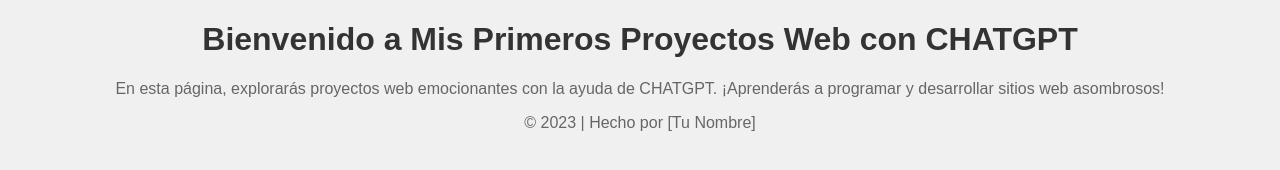
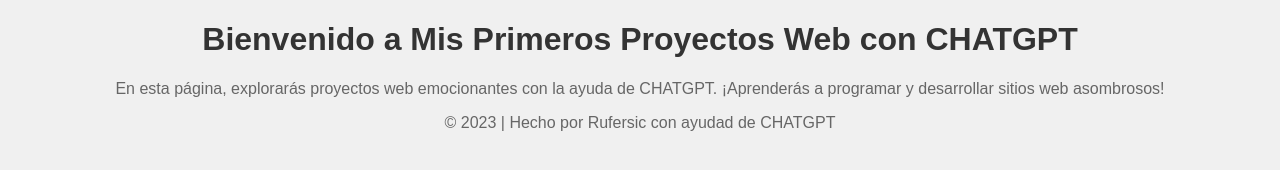
Before and after one commit to rufersic1991/chatgpt, a plain HTML site: page index.html in a window 1280 px wide. Drawn offline with Linux system fonts and the light colour scheme.

Commit message:
Update index.html
derechos de autor

```diff
--- a/index.html
+++ b/index.html
@@ -26,7 +26,7 @@
         <p>En esta página, explorarás proyectos web emocionantes con la ayuda de CHATGPT. ¡Aprenderás a programar y desarrollar sitios web asombrosos!</p>
     </main>
     <footer>
-        <p>&copy; 2023 | Hecho por [Tu Nombre]</p>
+        <p>&copy; 2023 | Hecho por Rufersic con ayudad de CHATGPT</p>
     </footer>
 </body>
 </html>
```
